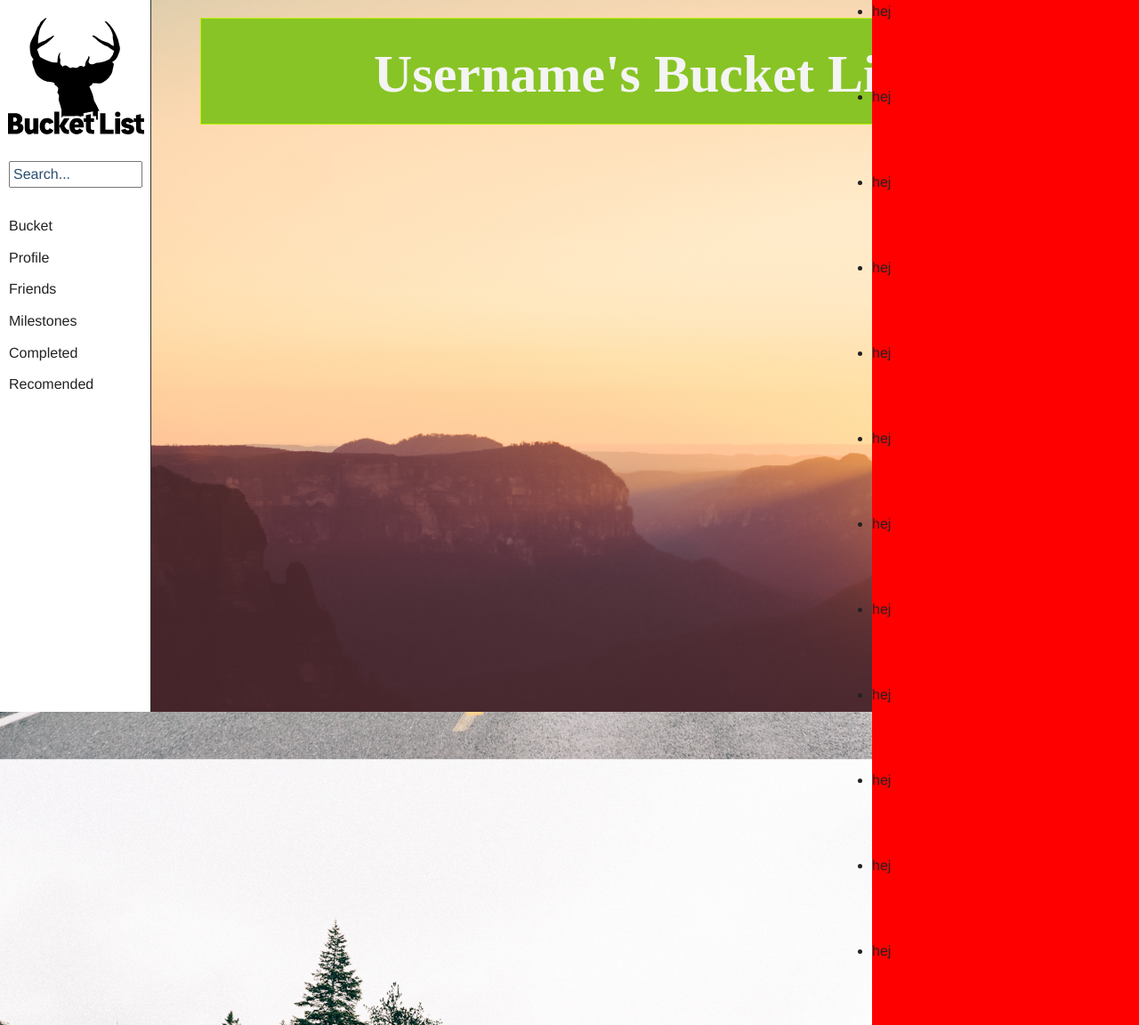
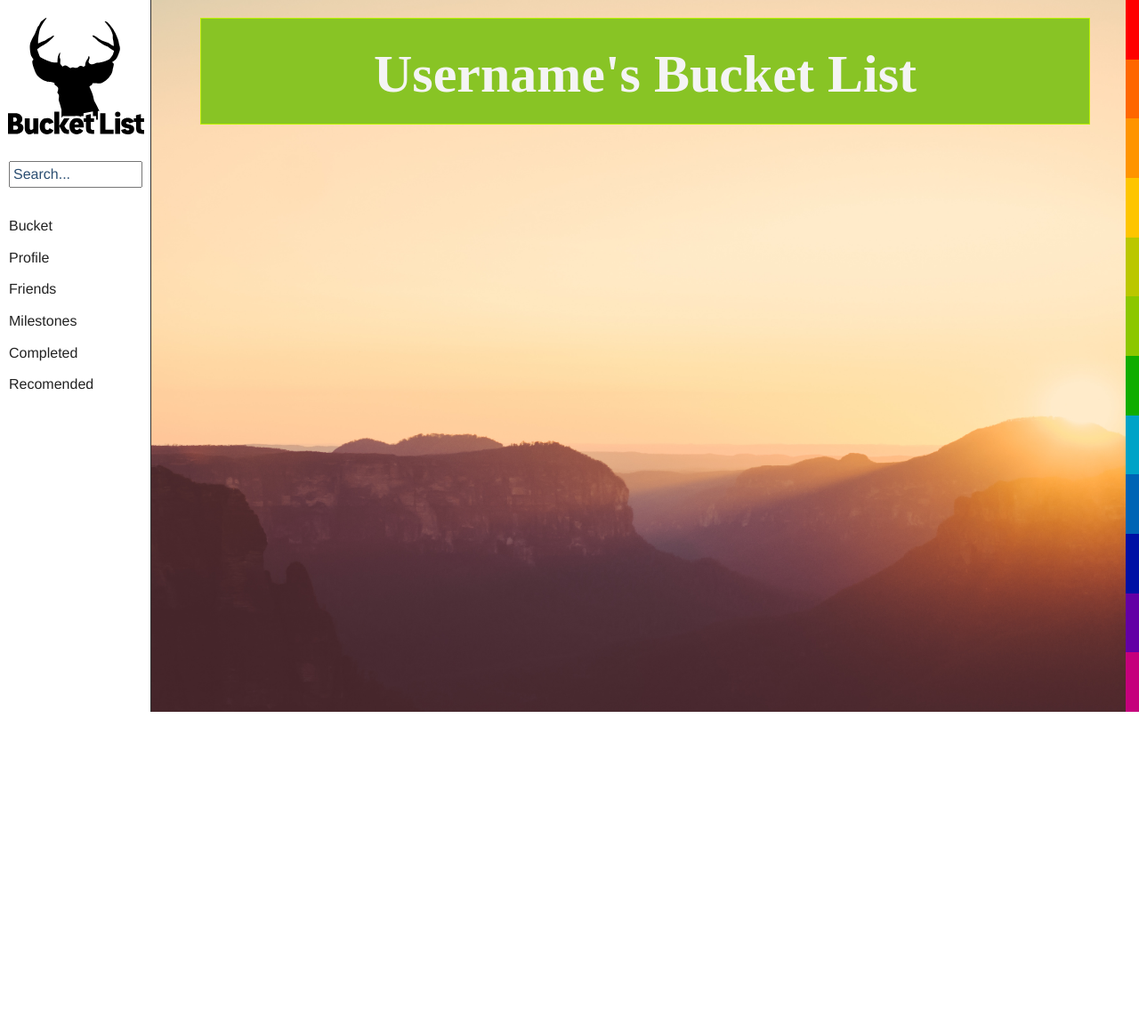
Before and after one commit to NinjaGrisen/buck, a PHP site: page / in a window 1280 px wide. Shown: the whole page at 89% size. After the commit the page ends 800 px from the top, so only its background shows below. Run offline with PHP 8.4, Linux system fonts and the light colour scheme; data that the repository does not hold is empty; style sheets or scripts are compiled from the project's sources; some web fonts are replaced.

Commit message:
filterRight
börjar med filterings positionen

```diff
--- a/style/main.less
+++ b/style/main.less
@@ -262,25 +262,6 @@ html {
     display: none;
 }
 */
-.bucket-container{
-  position: absolute;
-  right:0;
-  top:0;
-  bottom:0;
-  height:100%;
-
-  .filter_icon{
-    display: inline-block;
-    width: 300px;
-    height:100%;
-
-    .icon{
-      width: 300px;
-      height:12%;
-      background: red;
-    }
-  }
-}
 
 @icon-colors:
     #ff0000,
@@ -300,11 +281,33 @@ html {
     .generate-icons((@i - 1));
       .icon_@{i} {
         background-color: extract(@icon-colors, @i);
-        background-image: url('@{images}icons/icon_@{i}.svg');
+        //background-image: url('@{images}icons/icon_@{i}.svg');
       }
     }
 
 .generate-icons();
+
+.bucket-container{
+  position: fixed;
+  right:0;
+  height:100%;
+  z-index: 99;
+
+  .filter_icon{
+    display: inline-block;
+    width: 100px;
+    height:100vh;
+    list-style: none;
+    margin-right: -85px;
+    text-align: center;
+
+    .icon{
+      width: 100px;
+      height:8.333vh;
+    }
+  }
+}
+
 
 .hidden{
   display: none;
```
